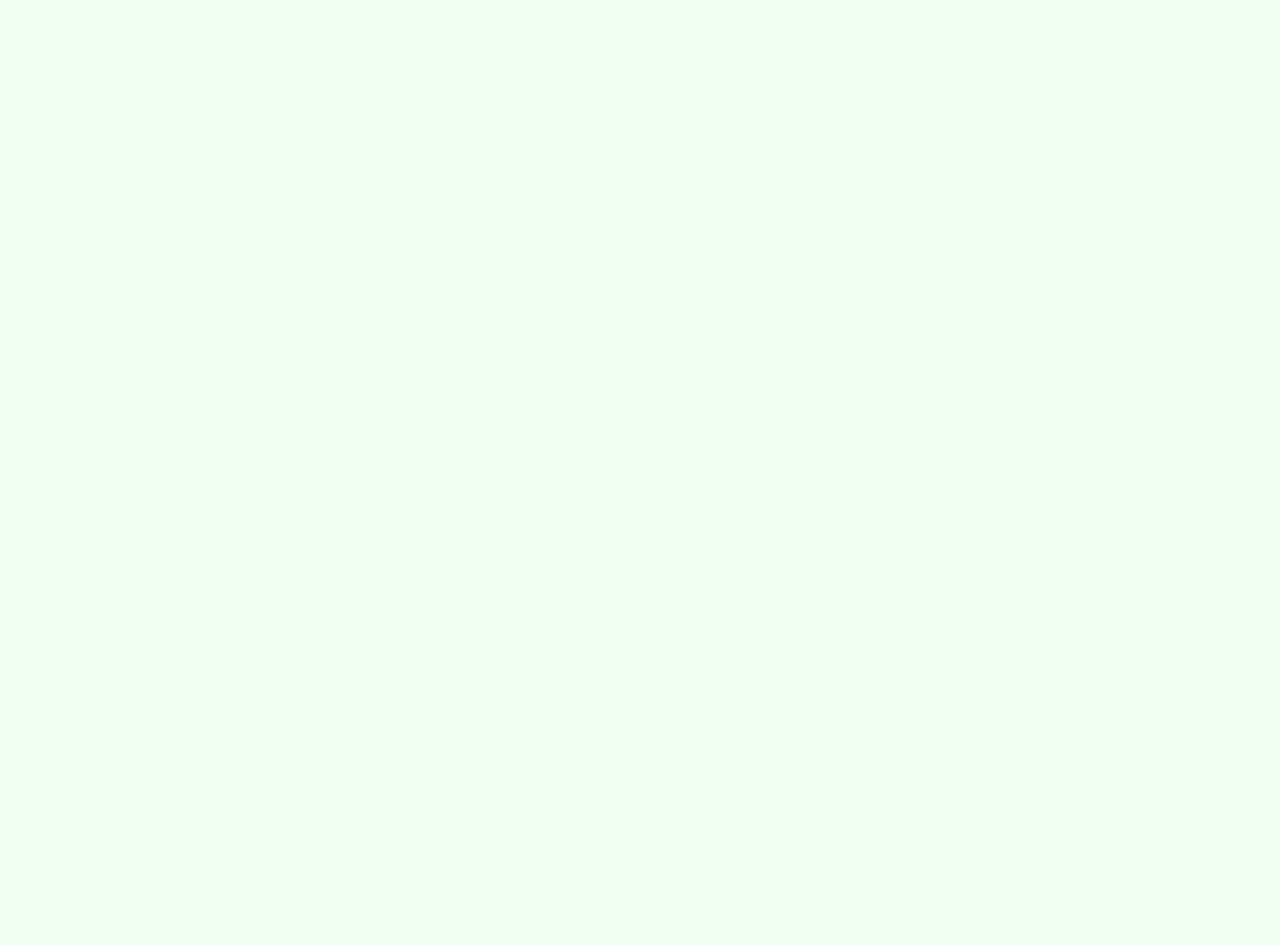
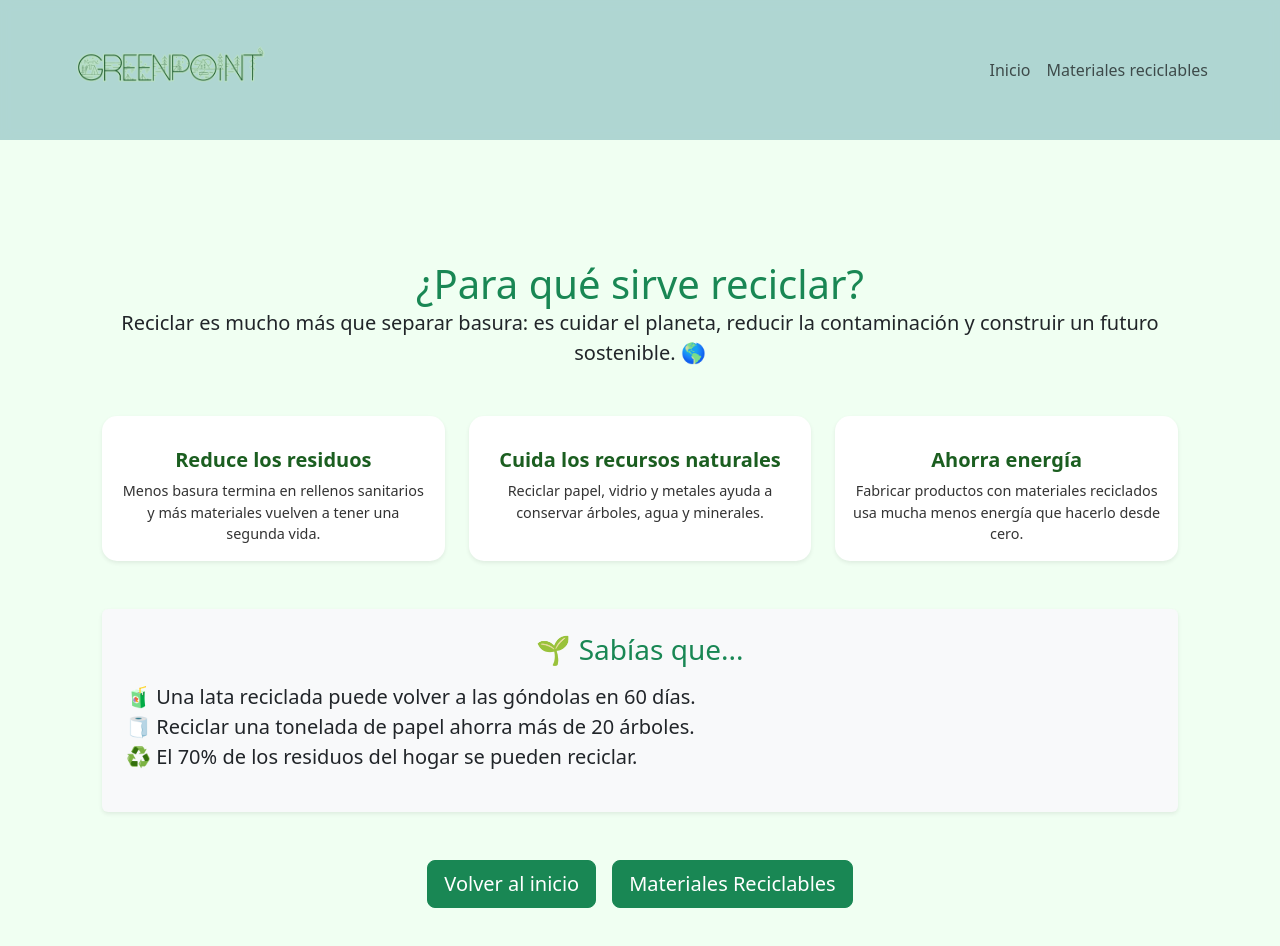
Before and after one commit to sashabusto/GreenPoint, a React (Create React App) app: page /porquereciclo in a window 1280 px wide. Before the commit this address had no page. Shown: the top 946 px of the page. Before the commit the page ends 800 px from the top, so only its background shows below. Built offline with nearby package versions, Linux system fonts and the light colour scheme.

Commit message:
Boton de para que reciclo

```diff
--- a/src/App.js
+++ b/src/App.js
@@ -4,6 +4,7 @@ import Home from "./Home";
 import Login from "./pages/Login";
 import Register from "./pages/Register";
 import Materiales from "./pages/materiales";
+import PorqueReciclo from "./pages/porquereciclo"
 
 function App() {
   //const [loggedIn, setLoggedIn] = useState(true);
@@ -15,6 +16,7 @@ function App() {
         <Route path="/Login" element={<Login />} />
         <Route path="/register" element={<Register />} />
         <Route path="/materiales" element={<Materiales />} />
+        <Route path="/porquereciclo" element={<PorqueReciclo />} />
       </Routes>
     </Router>
   );
--- a/src/Home.jsx
+++ b/src/Home.jsx
@@ -1,5 +1,5 @@
 import React, { useEffect, useRef, useState } from "react";
-import { useNavigate, Link } from "react-router-dom"; // ✅ IMPORTANTE
+import { useNavigate, Link } from "react-router-dom";
 import L from "leaflet";
 import "./styles.css";
 import "leaflet/dist/leaflet.css";
@@ -9,7 +9,7 @@ import plantas from "./assets/plantasboton.png";
 import ecoImg from "./assets/diamundialecologia.jpg";
 
 export default function Home() {
-  const navigate = useNavigate(); // ✅ PARA NAVEGAR
+  const navigate = useNavigate();
   const mapRef = useRef(null);
   const mapInstance = useRef(null);
   const [showEco, setShowEco] = useState(true);
@@ -57,20 +57,64 @@ export default function Home() {
     };
   }, []);
 
+  const scrollTo = (id) => {
+    const el = document.getElementById(id);
+    if (el) el.scrollIntoView({ behavior: "smooth" });
+  };
+
   return (
     <div>
-      {/* Navbar */}
-      <header className="navbar">
-        <img src={logo} alt="Logo GreenPoint" className="logo" />
-        <div className="user-icon">
-          <Link to="/Login">
-            <span className="material-symbols-outlined">account_circle</span>
-          </Link>
+      {/* Navbar*/}
+      <nav
+        className="navbar navbar-expand-lg fixed-top custom-navbar"
+        style={{
+          backgroundColor: "rgba(164, 207, 205, 0.85)",
+          backdropFilter: "blur(6px)",
+        }}
+      >
+        <div className="container-fluid px-4">
+          <a className="navbar-brand d-flex align-items-center" href="#inicio">
+            <img src={logo} alt="GreenPoint" height="180" />
+          </a>
+
+          <button
+            className="navbar-toggler"
+            type="button"
+            data-bs-toggle="collapse"
+            data-bs-target="#navbarNav"
+            aria-controls="navbarNav"
+            aria-expanded="false"
+            aria-label="Toggle navigation"
+          >
+            <span className="navbar-toggler-icon"></span>
+          </button>
+
+          <div className="collapse navbar-collapse justify-content-end" id="navbarNav">
+            <ul className="navbar-nav align-items-center">
+              <li className="nav-item">
+                <button className="nav-link" onClick={() => scrollTo("boton-cambio")}>
+                  ¡Empezá tu cambio!
+                </button>
+              </li>
+              <li className="nav-item">
+                <button className="nav-link" onClick={() => scrollTo("map-section")}>
+                  Ver mapa
+                </button>
+              </li>
+              <li className="nav-item">
+                <Link to="/login" className="nav-link d-flex align-items-center">
+                  <span className="material-symbols-outlined me-1">account_circle</span>
+                  Iniciar sesión
+                </Link>
+              </li>
+            </ul>
+          </div>
         </div>
-      </header>
+      </nav>
 
       {/* Hero */}
       <section
+        id="inicio"
         className="hero"
         style={{
           backgroundImage: `url(${fondo})`,
@@ -89,9 +133,9 @@ export default function Home() {
       </section>
 
       {/* Mapa */}
-      <section className="MapaReciclar">
+      <section id="map-section" className="MapaReciclar">
         <div className="TextoMapa">
-          <h1>PUNTOS DE RECICLAJE - CABA </h1>
+          <h1>PUNTOS DE RECICLAJE - CABA</h1>
           <span className="material-symbols-outlined iconoMapa">psychiatry</span>
         </div>
         <div className="mapa-container">
@@ -100,33 +144,44 @@ export default function Home() {
       </section>
 
       {/* Botón principal */}
-      <div className="container-boton">
+      <div id="boton-cambio" className="container-boton">
         <button className="boton-cambio">
           <img src={plantas} alt="Plantitas" className="boton-img" />
           <span className="boton-texto">¡Quiero empezar mi cambio!</span>
         </button>
       </div>
 
-      {/* Contenedor Día Mundial de la Ecología */}
+      {/* Día Mundial de la Ecología */}
       {showEco && (
         <div className="eco-container">
           <button className="close-btn" onClick={() => setShowEco(false)}>×</button>
           <img src={ecoImg} alt="Día Mundial de la Ecología" />
           <h3>1 de Noviembre</h3>
           <p>¡Día Mundial de la Ecología! 🌱</p>
-          <p>Es el momento perfecto para reflexionar sobre nuestro impacto en el planeta y tomar pequeñas acciones cada día para proteger nuestro hogar. ¡Cuidar la Tierra es responsabilidad de todos!</p>
+          <p>
+            Es el momento perfecto para reflexionar sobre nuestro impacto en el
+            planeta y tomar pequeñas acciones cada día para proteger nuestro
+            hogar. ¡Cuidar la Tierra es responsabilidad de todos!
+          </p>
         </div>
       )}
 
       {/* Data bar */}
       <div className="data-bar">
         <div className="data-left">
-          <p>🌱Las <strong>Botellas de Amor</strong> son botellas plásticas (como las de gaseosa o agua) que se rellenan con residuos plásticos que normalmente no se pueden reciclar, como bolsas, envoltorios de golosinas o envases flexibles. La idea es compactar todos esos plásticos dentro de la botella para darles una segunda vida. Es una forma creativa de reciclar materiales que normalmente serían basura. 💚<strong> ¡Comenzá hoy y hacé la diferencia! 🌿</strong></p>
+          <p>
+            🌱Las <strong>Botellas de Amor</strong> son botellas plásticas (como las
+            de gaseosa o agua) que se rellenan con residuos plásticos que
+            normalmente no se pueden reciclar, como bolsas, envoltorios de
+            golosinas o envases flexibles. La idea es compactar todos esos
+            plásticos dentro de la botella para darles una segunda vida. 💚
+            <strong> ¡Comenzá hoy y hacé la diferencia! 🌿</strong>
+          </p>
         </div>
 
         <div className="buttons-right">
-          <button className="btn-small">¿Para qué sirve reciclar?</button>
-          <button className="btn-large">Registra tus reciclajes!</button>
+          <button className="btn-small" onClick={() => navigate("/porquereciclo")}>¿Para qué sirve reciclar?</button>
+          <button className="btn-large" >Registra tus reciclajes!</button>
           <button className="btn-small" onClick={() => navigate("/materiales")}>
             ¿Qué materiales puedo reciclar?
           </button>
--- /dev/null
+++ b/src/css/porquereciclo.css
@@ -0,0 +1,3 @@
+body {
+  padding-top: 180px !important;
+}
--- /dev/null
+++ b/src/pages/porquereciclo.jsx
@@ -0,0 +1,122 @@
+import React from "react";
+import "bootstrap/dist/css/bootstrap.min.css";
+import "../css/porquereciclo.css";
+import logo from "../assets/Logo.png";
+import { Link } from "react-router-dom";
+
+export default function PorqueReciclo() {
+  return (
+    <div>
+      {/* 🌿 Navbar */}
+      <nav
+        className="navbar navbar-expand-lg fixed-top custom-navbar"
+        style={{
+          backgroundColor: "rgba(164, 207, 205, 0.85)",
+          backdropFilter: "blur(6px)",
+        }}
+      >
+        <div className="container-fluid px-4">
+          <Link className="navbar-brand d-flex align-items-center" to="/">
+            <img src={logo} alt="GreenPoint" className="logo" />
+          </Link>
+
+          <button
+            className="navbar-toggler"
+            type="button"
+            data-bs-toggle="collapse"
+            data-bs-target="#navbarNav"
+            aria-controls="navbarNav"
+            aria-expanded="false"
+            aria-label="Toggle navigation"
+          >
+            <span className="navbar-toggler-icon"></span>
+          </button>
+
+          <div className="collapse navbar-collapse justify-content-end" id="navbarNav">
+            <ul className="navbar-nav align-items-center">
+              <li className="nav-item">
+                <Link className="nav-link" to="/">
+                  Inicio
+                </Link>
+              </li>
+              <li className="nav-item">
+                <Link className="nav-link" to="/materiales">
+                  Materiales reciclables
+                </Link>
+              </li>
+            </ul>
+          </div>
+        </div>
+      </nav>
+
+      {/* 🌎 Contenido principal */}
+      <div className="container my-5">
+        <h1 className="text-success text-center mb-4">
+          ¿Para qué sirve reciclar?
+        </h1>
+        <p className="lead text-center mb-5">
+          Reciclar es mucho más que separar basura: es cuidar el planeta, reducir la contaminación y construir un futuro sostenible. 🌎
+        </p>
+
+        {/* ✅ Cards con beneficios */}
+        <div className="row text-center">
+          <div className="col-md-4 mb-4">
+            <div className="card h-100 shadow-sm border-0">
+              <div className="card-body">
+                <i className="bi bi-recycle fs-1 text-success"></i>
+                <h5 className="card-title mt-3">Reduce los residuos</h5>
+                <p className="card-text">
+                  Menos basura termina en rellenos sanitarios y más materiales vuelven a tener una segunda vida.
+                </p>
+              </div>
+            </div>
+          </div>
+
+          <div className="col-md-4 mb-4">
+            <div className="card h-100 shadow-sm border-0">
+              <div className="card-body">
+                <i className="bi bi-tree fs-1 text-success"></i>
+                <h5 className="card-title mt-3">Cuida los recursos naturales</h5>
+                <p className="card-text">
+                  Reciclar papel, vidrio y metales ayuda a conservar árboles, agua y minerales.
+                </p>
+              </div>
+            </div>
+          </div>
+
+          <div className="col-md-4 mb-4">
+            <div className="card h-100 shadow-sm border-0">
+              <div className="card-body">
+                <i className="bi bi-lightning-charge fs-1 text-success"></i>
+                <h5 className="card-title mt-3">Ahorra energía</h5>
+                <p className="card-text">
+                  Fabricar productos con materiales reciclados usa mucha menos energía que hacerlo desde cero.
+                </p>
+              </div>
+            </div>
+          </div>
+        </div>
+
+        {/* ✅ Sección informativa */}
+        <div className="bg-light p-4 rounded shadow-sm mt-5">
+          <h3 className="text-success text-center mb-3">🌱 Sabías que...</h3>
+          <ul className="list-unstyled fs-5">
+            <li>🧃 Una lata reciclada puede volver a las góndolas en 60 días.</li>
+            <li>🧻 Reciclar una tonelada de papel ahorra más de 20 árboles.</li>
+            <li>♻️ El 70% de los residuos del hogar se pueden reciclar.</li>
+          </ul>
+        </div>
+
+        {/* ✅ Botones al final */}
+        <div className="text-center mt-5">
+          <Link to="/" className="btn btn-success btn-lg mx-2">
+            Volver al inicio
+          </Link>
+          <Link to="/materiales" className="btn btn-success btn-lg mx-2">
+            Materiales Reciclables
+          </Link>
+        </div>
+      </div>
+    </div>
+  );
+}
--- a/src/styles.css
+++ b/src/styles.css
@@ -1,39 +1,90 @@
-/* Reinicio básico */
+/* ============================= */
+/* 🌿 REINICIO BÁSICO */
+/* ============================= */
 * {
   margin: 0;
   padding: 0;
   box-sizing: border-box;
-
 }
 
 body {
   font-family: "Poppins", sans-serif;
   color: #1e1e1e;
   overflow-x: hidden;
+  margin-bottom: 0px  !important;
+/* espacio para la navbar fija */
 }
 
-/* Barra superior */
+/* ============================= */
+/* 🌱 NAVBAR MEJORADA CON MENÚ */
+/* ============================= */
 .navbar {
-  position: absolute !important;
+  position: fixed;
   top: 0;
   width: 100%;
-  padding: 15px 40px;
+  padding: 8px 30px;
   display: flex;
   justify-content: space-between;
   align-items: center;
-  z-index: 10;
+
+  z-index: 1000;
 }
 
 .logo {
-  height: 250px;
+  height: 120px !important;
+  cursor: pointer;
 }
 
-.user-icon .material-symbols-outlined {
-  font-size: 50px;
-  color: #19671a;
+/* Contenedor de enlaces del menú */
+.menu-links {
+  display: flex;
+  align-items: center;
+  gap: 25px;
 }
 
-/* Hero con imagen de fondo */
+/* Botones del menú */
+.menu-links button {
+  background: none;
+  border: none;
+  color: #19671a;
+  font-size: 20px;
+  font-weight: bold;
+  cursor: pointer;
+  transition: all 0.3s ease;
+  font-family: "Poppins", sans-serif;
+}
+
+.menu-links button:hover {
+  color: #1b5e20;
+  transform: translateY(-2px);
+}
+
+/* Enlace de inicio de sesión */
+.login-link {
+  display: flex;
+  align-items: center;
+  gap: 8px;
+  text-decoration: none;
+  color: #19671a;
+  font-size: 20px;
+  font-weight: bold;
+  transition: all 0.3s ease;
+  font-family: "Poppins", sans-serif;
+}
+
+.login-link:hover {
+  color: #1b5e20;
+  transform: translateY(-2px);
+}
+
+/* Ícono de cuenta */
+.login-link .material-symbols-outlined {
+  font-size: 36px;
+}
+
+/* ============================= */
+/* 🌿 HERO CON IMAGEN DE FONDO */
+/* ============================= */
 .hero {
   position: relative;
   height: 900px;
@@ -74,7 +125,9 @@ body {
   font-family: "Cormorant Garamond", serif;
 }
 
-/* Sección del mapa */
+/* ============================= */
+/* 🗺️ SECCIÓN DEL MAPA */
+/* ============================= */
 .MapaReciclar {
   position: relative;
   text-align: center;
@@ -104,7 +157,7 @@ body {
 /* Contenedor del mapa */
 .mapa-container {
   width: 100%;
-  height: 500px; /* altura obligatoria para Leaflet */
+  height: 500px;
   display: flex;
   justify-content: center;
   align-items: center;
@@ -113,7 +166,7 @@ body {
 .mapa {
   width: 90%;
   max-width: 1200px;
-  height: 100%; /* llenar contenedor padre */
+  height: 100%;
   border-radius: 12px;
   border: 20px solid #6f9e6f;
 }
@@ -123,18 +176,20 @@ body {
   width: 100% !important;
   height: 100% !important;
 }
+
+/* ============================= */
+/* 🌸 BOTÓN "¡QUIERO EMPEZAR MI CAMBIO!" */
+/* ============================= */
 .container-boton {
   display: flex;
-  justify-content: center; /* centra horizontalmente */
-  align-items: center;     /* centra verticalmente */
-        /* altura completa de la pantalla */
-  background-color: #a4cfcd; /* reemplazá con el color de fondo que estás usando */
+  justify-content: center;
+  align-items: center;
+  background-color: #a4cfcd;
 }
 
-
 .boton-cambio {
-    margin-top: 15px;
-  position:relative;
+  margin-top: 15px;
+  position: relative;
   align-items: center;
   background-color: #f1fab4;
   border: none;
@@ -144,17 +199,15 @@ body {
   cursor: pointer;
   border-radius: 12px;
   overflow: hidden;
-    animation: slideUpFade 0.8s ease forwards;
+  animation: slideUpFade 0.8s ease forwards;
   transition: all 0.3s ease;
 }
 
 .boton-cambio:hover {
-  transform: scale(1.05); /* crece un poco */
-  box-shadow: 0 8px 16px rgba(0,0,0,0.3); /* sombra más visible */
-  transition: all 0.3s ease;
+  transform: scale(1.05);
+  box-shadow: 0 8px 16px rgba(0, 0, 0, 0.3);
 }
 
-/* Imagen encima del botón */
 .boton-img {
   position: absolute;
   top: 0;
@@ -165,30 +218,30 @@ body {
   z-index: 1;
 }
 
-
 .boton-texto {
   position: relative;
   z-index: 2;
   color: #19671a;
 }
 
-
+/* ============================= */
+/* 🌏 DÍA MUNDIAL DE LA ECOLOGÍA */
+/* ============================= */
 .eco-container {
-  position: fixed;       /* fija el contenedor en la pantalla */
-  bottom: 20px;          /* distancia desde abajo */
-  left: 20px;            /* distancia desde la izquierda */
-  background-color: rgba(255, 255, 255, 0.9); /* fondo semitransparente */
+  position: fixed;
+  bottom: 20px;
+  left: 20px;
+  background-color: rgba(255, 255, 255, 0.9);
   padding: 15px;
   border-radius: 10px;
-  box-shadow: 0 4px 8px rgba(0,0,0,0.2);
+  box-shadow: 0 4px 8px rgba(0, 0, 0, 0.2);
   max-width: 250px;
   text-align: center;
-  opacity: 0;            /* empieza invisible */
-  transform: translateY(20px); /* empieza un poco abajo */
-  animation: fadeInUp 1s forwards; /* animación */
+  opacity: 0;
+  transform: translateY(20px);
+  animation: fadeInUp 1s forwards;
 }
 
-/* Animación de aparición */
 @keyframes fadeInUp {
   to {
     opacity: 1;
@@ -218,14 +271,16 @@ body {
   color: #555;
 }
 
+/* ============================= */
+/* 📊 DATA BAR */
+/* ============================= */
 .data-bar {
   display: flex;
   justify-content: space-between;
   align-items: stretch;
-  background-color: rgba(255,255,255,0.95);
+  background-color: #a4cfcd;
   padding: 10px 100px;
-  box-shadow: 0 4px 8px rgba(0,0,0,0.1);
-    background-color: #a4cfcd;
+  box-shadow: 0 4px 8px rgba(0, 0, 0, 0.1);
 }
 
 /* Dato a la izquierda */
@@ -233,7 +288,7 @@ body {
   background-color: #bfe8ba;
   height: 500px;
   width: 800px;
-  margin:  20px;
+  margin: 20px;
   padding: 45px;
   text-align: center;
   align-items: center;
@@ -242,7 +297,6 @@ body {
   font-weight: bold;
   color: #2e7d32;
 }
-
 
 /* Botones a la derecha */
 .buttons-right {
@@ -264,8 +318,8 @@ body {
   border-radius: 20px;
   font-size: 30px;
   cursor: pointer;
-    font-family: "Bebas Neue", sans-serif;
-    animation: slideUpFade 0.8s ease forwards;
+  font-family: "Bebas Neue", sans-serif;
+  animation: slideUpFade 0.8s ease forwards;
   transition: all 0.3s ease;
 }
 
@@ -274,7 +328,7 @@ body {
   background-color: #19671a;
   color: white;
   border: none;
-    width: 478px;
+  width: 478px;
   height: 146px;
   border-radius: 20px;
   font-size: 36px;
@@ -286,8 +340,8 @@ body {
   transition: all 0.3s ease;
 }
 
-.btn-small:hover, .btn-large:hover {
-  transform: scale(1.05); /* crece un poco */
-  box-shadow: 0 8px 16px rgba(0,0,0,0.3); /* sombra más visible */
-  transition: all 0.3s ease;
+.btn-small:hover,
+.btn-large:hover {
+  transform: scale(1.05);
+  box-shadow: 0 8px 16px rgba(0, 0, 0, 0.3);
 }
```
